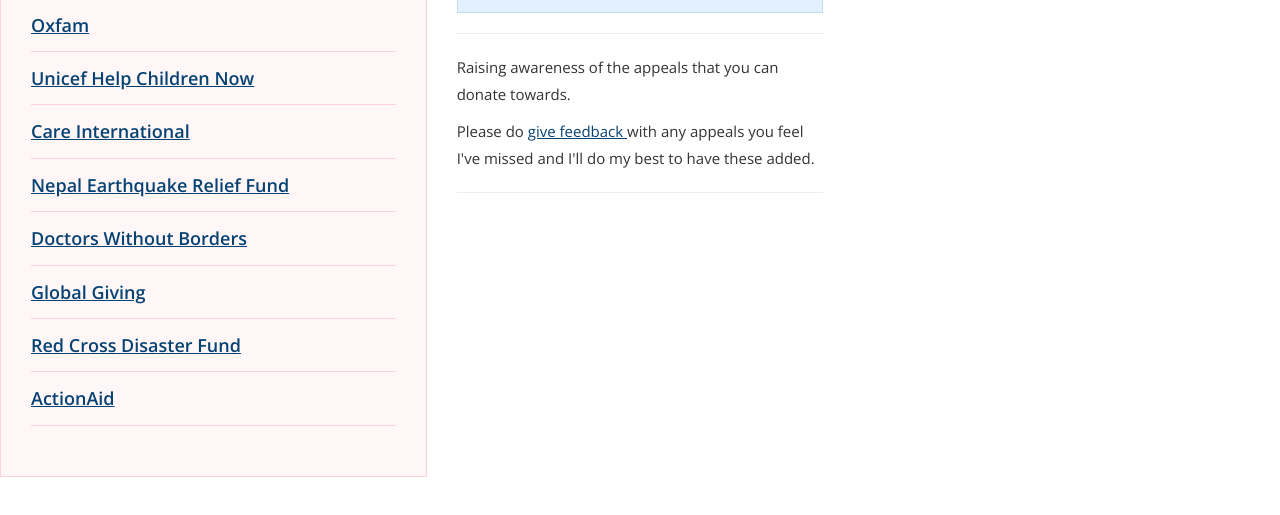
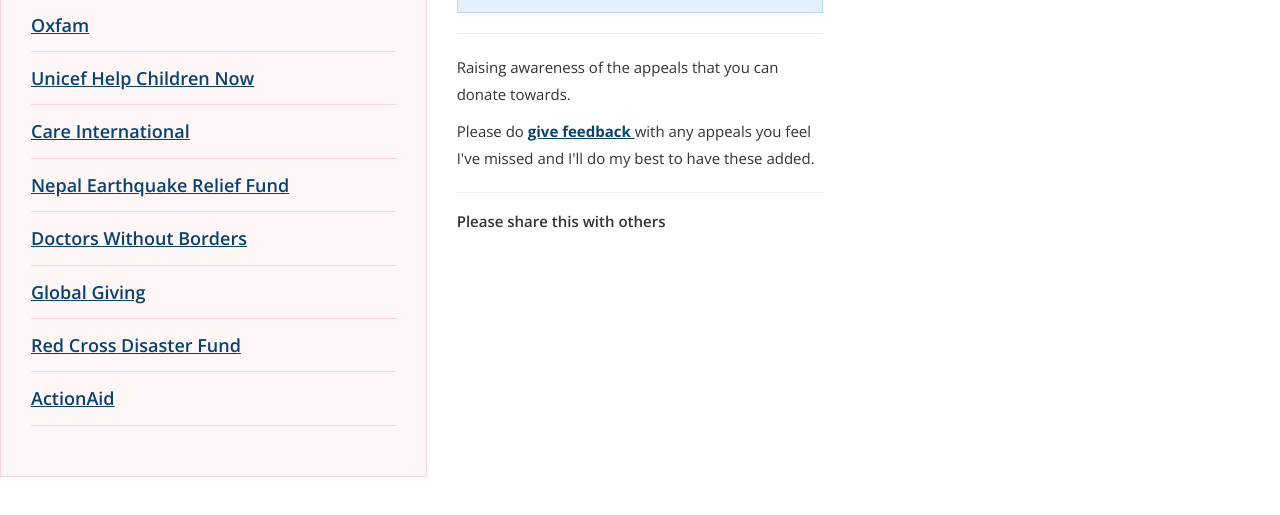
Before and after one commit to jamieleung/appeals-nepal, a website: page index.html in a window 1280 px wide. Shown: the part 277-792 px from the top of the page. Drawn offline with nearby package versions, Linux system fonts and the light colour scheme.

Commit message:
Added share title and additional style

```diff
--- a/assets/css/style.scss
+++ b/assets/css/style.scss
@@ -101,6 +101,12 @@
 			line-height: 1.4
 		}
 
+		h2 {
+			font-size: 1.5rem;
+			font-weight: 600;
+			margin-bottom: 3rem;
+		}
+
 		ul {
 			list-style: none;
 			padding: 0;
--- a/index.html
+++ b/index.html
@@ -59,7 +59,7 @@
 			<h1>Aiding the Nepal Crisis Response</h1>
 
 			<div class="info">
-				<p><a href="http://google.org/personfinder/2015-nepal-earthquake/query?role=seek" title="I'm looking for someone">I'm looking for someone</a></p>
+				<p><a href="http://google.org/personfinder/2015-nepal-earthquake/query?role=seek" title="I'm looking for someone" target="_blank">I'm looking for someone</a></p>
 				<p><a href="http://google.org/personfinder/2015-nepal-earthquake/query?role=provide" title="I have some information about someone" target="_blank">I have some information about someone</a></p>
 			</div>
 
@@ -67,9 +67,11 @@
 
 			<p>Raising awareness of the appeals that you can donate towards.</p>
 
-			<p>Please do <a href="mailto:info@jamieleung.co.uk" title="Give Feedback">give feedback </a> with any appeals you feel I've missed and I'll do my best to have these added.</p>
+			<p>Please do <strong><a href="mailto:info@jamieleung.co.uk" title="Give Feedback">give feedback </a></strong> with any appeals you feel I've missed and I'll do my best to have these added.</p>
 
 			<hr>
+
+			<h2>Please share this with others</h2>
 
 			<div class="social">
 				<span class='st_sharethis_large' displayText='ShareThis'></span>
```
Also changed, not shown: assets/css/style.css.
